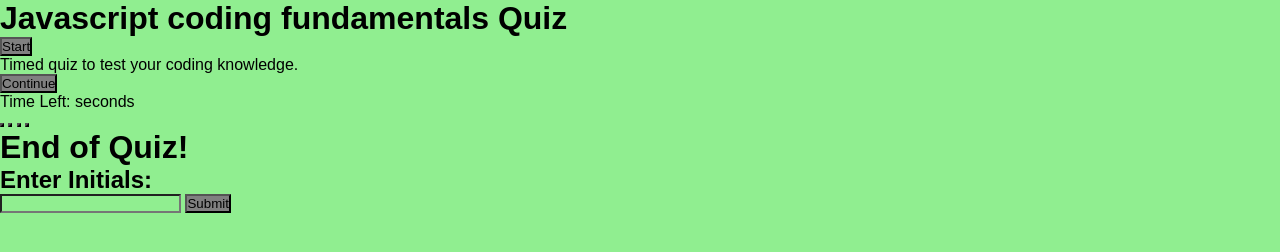
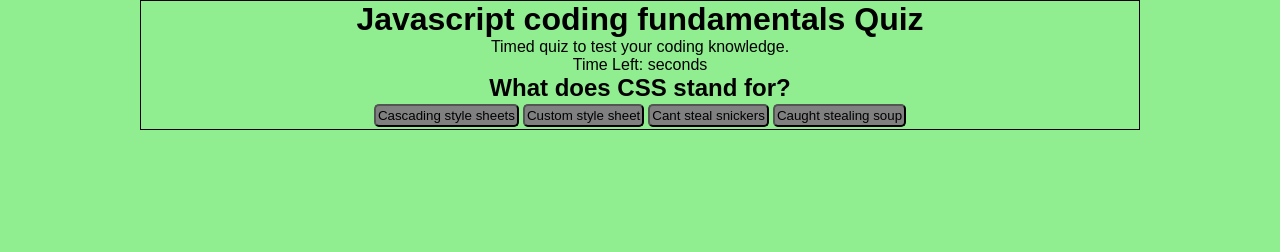
Before and after one commit to TNielson78/Code-quiz, a plain HTML site: page index.html in a window 1280 px wide. Both pictures are taken after a click on the button "Start". Drawn offline with Linux system fonts and the light colour scheme.

Commit message:
Add files via upload
Updated HTML, CSS and Javascript with more functionality.

```diff
--- a/index.html
+++ b/index.html
@@ -13,21 +13,21 @@
 
 
 <main class="container position-relative">
-    <div id="start" class="hide text-center">
+    <div id="start" class="text-center">
         <h1>Javascript coding fundamentals Quiz</h1>
         <button type="button" class="button" id="start-btn">Start</button>
     </div>
     <!--do i need more than one button can this be simpler as a setup? Its a simple code quiz the questions are what matters most.-->
 
-    <div id="rules" class="info-box mt-5" style="width: auto;">
+    <div id="rules" class="button" style="width: auto;">
         <div class="info-list">
             <div class="info"> Timed quiz to test your coding knowledge.</div>
         </div>
-        <div class="buttons">
+        <!-- <div class="buttons">
             <button class="Continue">Continue</button>
-        </div>
+        </div> -->
     </div>
-    <section id="questions" class="hide'row quiz-box mt-5" style="width: auto;">
+    <section id="questions" class="hide" style="width: auto;">
         <div id="time-rem">
             Time Left:
             <span class="timer"></span>
@@ -37,20 +37,20 @@
         </h1>
 
         <div id="choices" class="flex-direction">
+            <!-- <button class="option"></button>
             <button class="option"></button>
             <button class="option"></button>
-            <button class="option"></button>
-            <button class="option"></button>
+            <button class="option"></button> -->
         </div>
         <div id="response">
         </div>
     </section>
-    <div id="quiz-end" class="hide text-center p-5">
+    <div id="quiz-end" class="hide text-center">
         <div class="flex-direction flex-direction">
             <h1>End of Quiz!</h1>
             <h3 class="score"></h3>
             <h2>Enter Initials:</h2>
-            <input type="text" id="initials" class="mt-1">
+            <input type="text" id="initials">
             <button id="save-score">Submit</button>
         </div>
     </div>
--- a/script.js
+++ b/script.js
@@ -1,5 +1,6 @@
 // Need to add questions and functionality to application.
 var startButton = document.getElementById("start-btn");
+var quizEl = document.getElementById("questions")
 // timer
 var timer = document.querySelector(".timer")
 // Line 37 on....
@@ -7,11 +8,51 @@ var answerOption = document.querySelector(".option")
 
 var question = document.querySelector(".que-text")
 var timeLeft = 90
+var score = 0
+var index = 0
+function startQuiz() {
+    startButton.setAttribute("class", "hide");
+    quizEl.removeAttribute("class");
+    askQuestion()
+}
+function askQuestion() {
+    var currentQuestion = questionBank[index]
+    question.textContent = currentQuestion.question
+    document.getElementById("choices").innerHTML = ""
+    currentQuestion.options.forEach(function (option) {
 
-function startQuiz(){
-console.log()
+        var button = document.createElement("button")
+        button.textContent = option
+        button.setAttribute("class", "option")
+        button.setAttribute("value", option)
+
+        button.addEventListener("click", function () {
+
+            if (this.value === currentQuestion.answer) {
+                score++
+            }
+            else {
+                timeLeft -= 10
+            }
+            index++;
+            if (index === questionBank.length) {
+                endGame()
+            }
+            else {
+                askQuestion()
+            }
+
+        })
+        document.getElementById("choices").appendChild(button)
+
+    })
 }
-startButton.addEventListener("click",startQuiz)
+function endGame(){
+    quizEl.setAttribute("class","hide")
+    document.getElementById("quiz-end").classList.remove("hide")
+
+}
+startButton.addEventListener("click", startQuiz)
 // add actual questions later
 //move to end later
 var questionBank = [
@@ -26,24 +67,24 @@ var questionBank = [
         answer: "Cascading style sheets"
     },
     {
-        question: "What does CSS stand for?",
+        question: "What does HTML stand for?",
         options: [
-            "Cascading style sheets",
-            "Custom style sheet",
-            "Cant steal snickers",
-            "Caught stealing soup"
+            "Here to mess up your life",
+            "Hyper text markup language",
+            "Hard to make look good",
+            "Hyper text mode language"
         ],
-        answer: "Cascading style sheets"
+        answer: "Hyper text markup language"
     },
     {
-        question: "What does CSS stand for?",
+        question: "How do you start a tag in HTML?",
         options: [
-            "Cascading style sheets",
-            "Custom style sheet",
-            "Cant steal snickers",
-            "Caught stealing soup"
+            "//",
+            "<!--",
+            "<p>",
+            "</p>"
         ],
-        answer: "Cascading style sheets"
+        answer: "<p>"
     },
     {
         question: "What does CSS stand for?",
--- a/style.css
+++ b/style.css
@@ -15,4 +15,17 @@ body {
 }
 button {
     background-color:gray;
+    margin: 2px;
+    padding: 2px;
+    border-radius: 5px;
+
 }
+.hide {
+    display: none;
+}
+main {
+    border: 1px solid black;
+    max-width: 1000px;
+    margin: 0 auto;
+    text-align: center;
+}
```
